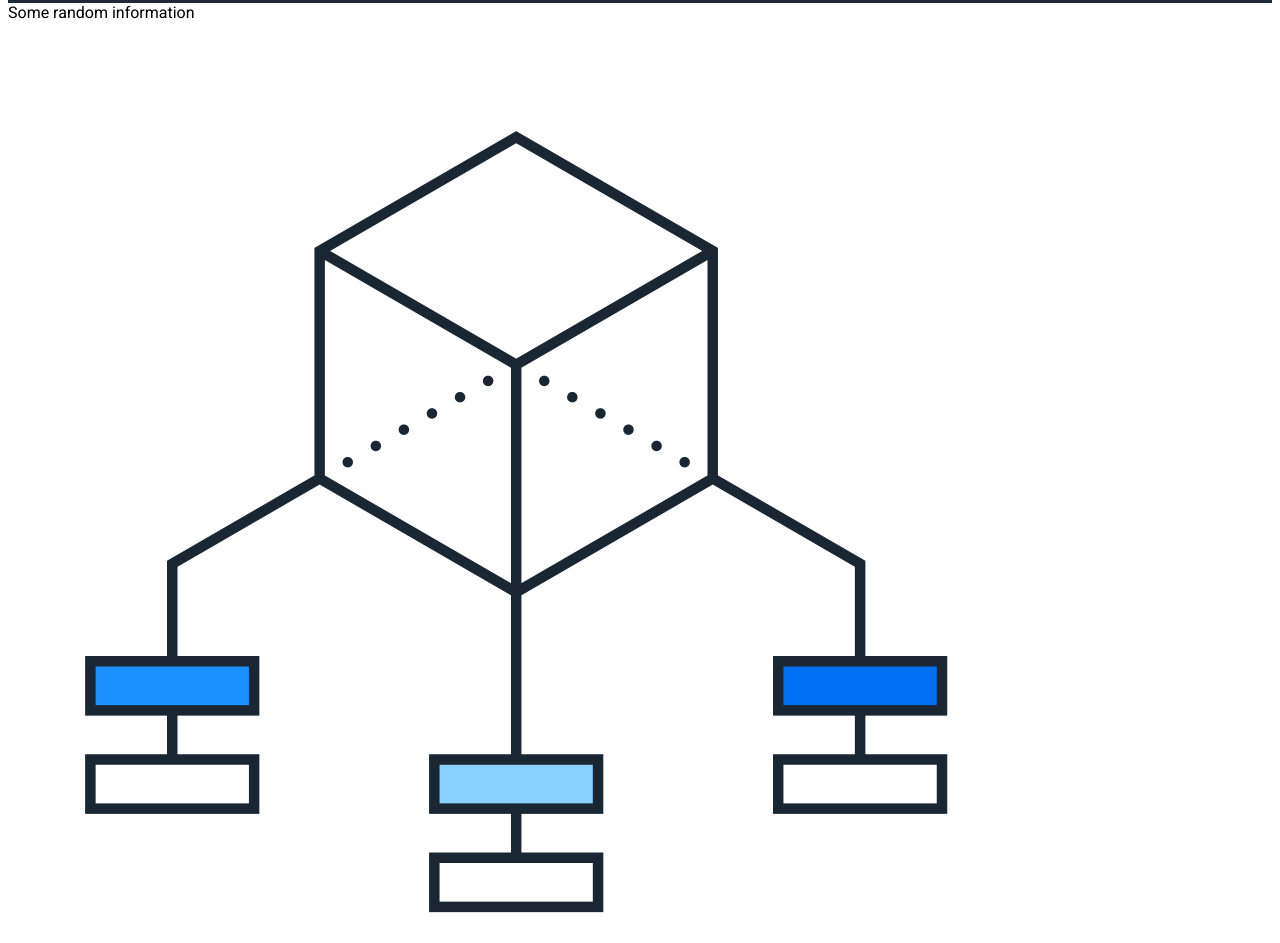
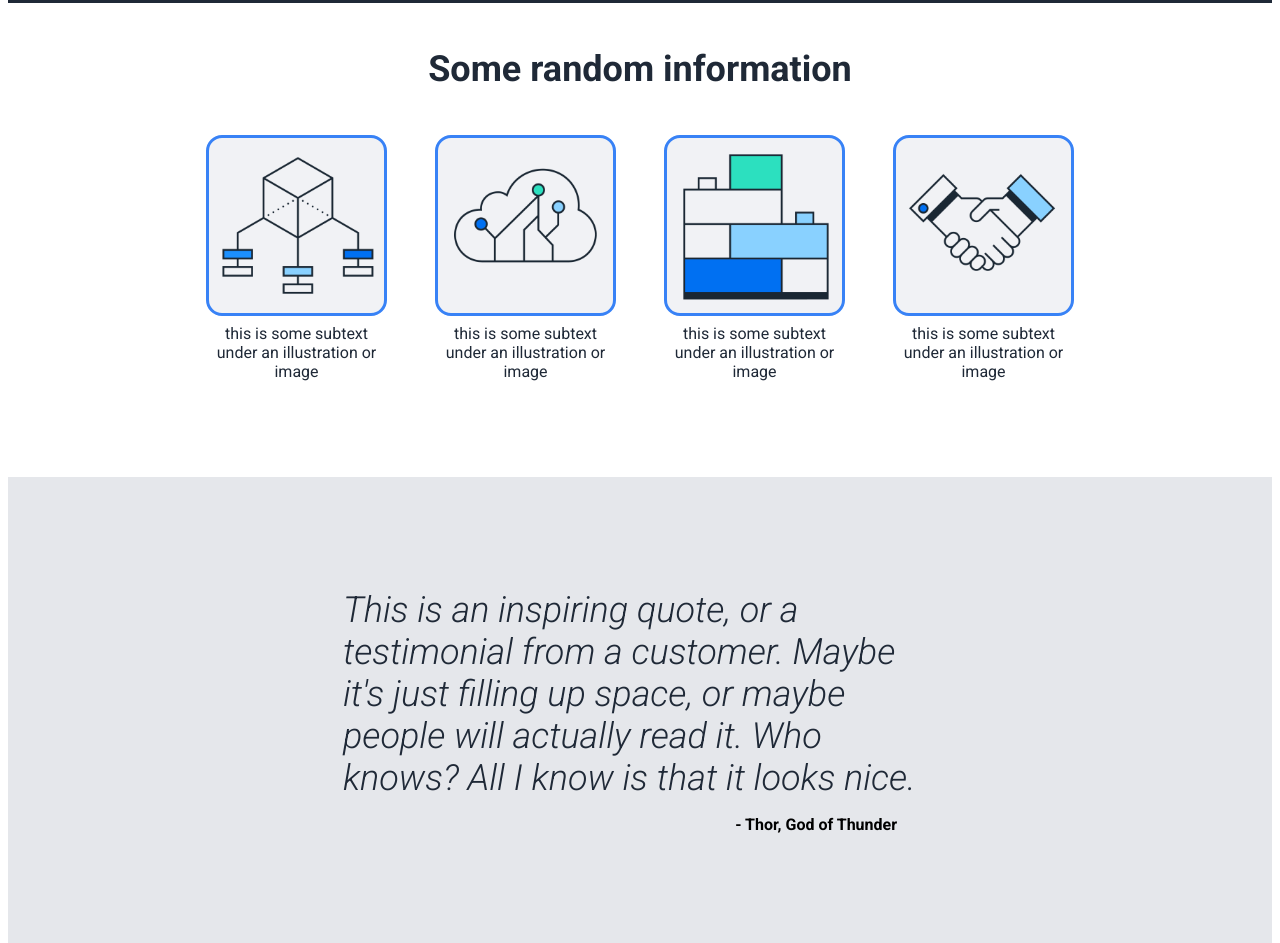
Before and after one commit to GLevi91/landing-page, a plain HTML site: page index.html in a window 1280 px wide. Shown: the part 398-1341 px from the top of the page. Drawn offline with Linux system fonts and the light colour scheme.

Commit message:
Random info and quote section styled.

```diff
--- a/index.html
+++ b/index.html
@@ -38,19 +38,19 @@
         <div class="illustration-container">
             <div class="illustration">
                 <img class="illustration-image" src="./images/cloud_integration.png">
-                <div class="subtext">this is some subtext under an illustration or image</div>
+                <div class="illustration-text">this is some subtext under an illustration or image</div>
             </div>
             <div class="illustration">
                 <img class="illustration-image" src="./images/btp_cloud.png">
-                <div class="subtext">this is some subtext under an illustration or image</div>
+                <div class="illustration-text">this is some subtext under an illustration or image</div>
             </div>
             <div class="illustration">
                 <img class="illustration-image" src="./images/full_stack.png">
-                <div class="subtext">this is some subtext under an illustration or image</div>
+                <div class="illustration-text">this is some subtext under an illustration or image</div>
             </div>
             <div class="illustration">
                 <img class="illustration-image" src="./images/customer.png">
-                <div class="subtext">this is some subtext under an illustration or image</div>
+                <div class="illustration-text">this is some subtext under an illustration or image</div>
             </div>
         </div>
     </div>
--- a/styles.css
+++ b/styles.css
@@ -66,3 +66,67 @@ a {
 .hero-image {
     width: 300px;
 }
+
+.quote-container {
+    display: flex;
+    flex-direction: column;
+    justify-content: center;
+    background-color: #e5e7eb;
+    padding: 7em 26.5%
+}
+
+.random-info {
+    display: flex;
+    flex-direction: column;
+    justify-content: center;
+    align-items: center;
+}
+
+.info-title {
+    font-size: 36px;
+    font-weight: bolder;
+    color: #1f2937;
+    padding: 1.25em 0 1.25em;
+}
+
+.illustration-container {
+    display: flex;
+    justify-content: center;
+    padding: 0 10% 6em;
+    gap: 3em;
+    flex-wrap: wrap;
+}
+
+.illustration {
+    display: flex;
+    flex-direction: column;
+    justify-content: center;
+    align-items: center;
+    flex-basis: 150px;
+}
+
+.illustration-image {
+    width: 175px;
+    border: 3px solid #3882f6;
+    border-radius: 16px;
+    background-color: #f1f2f5;
+}
+
+.illustration-text {
+    color: #1f2937;
+    text-align: center;
+    padding: 0.5em 0 0;
+}
+
+.quote-text {
+    font-size: 36px;
+    color: #1f2937;
+    font-style: italic;
+    font-weight: 300;
+}
+
+.quote-source {
+    align-self: flex-end;
+    font-weight: bold;
+    padding: 1em 2.5em 0;
+}
```
